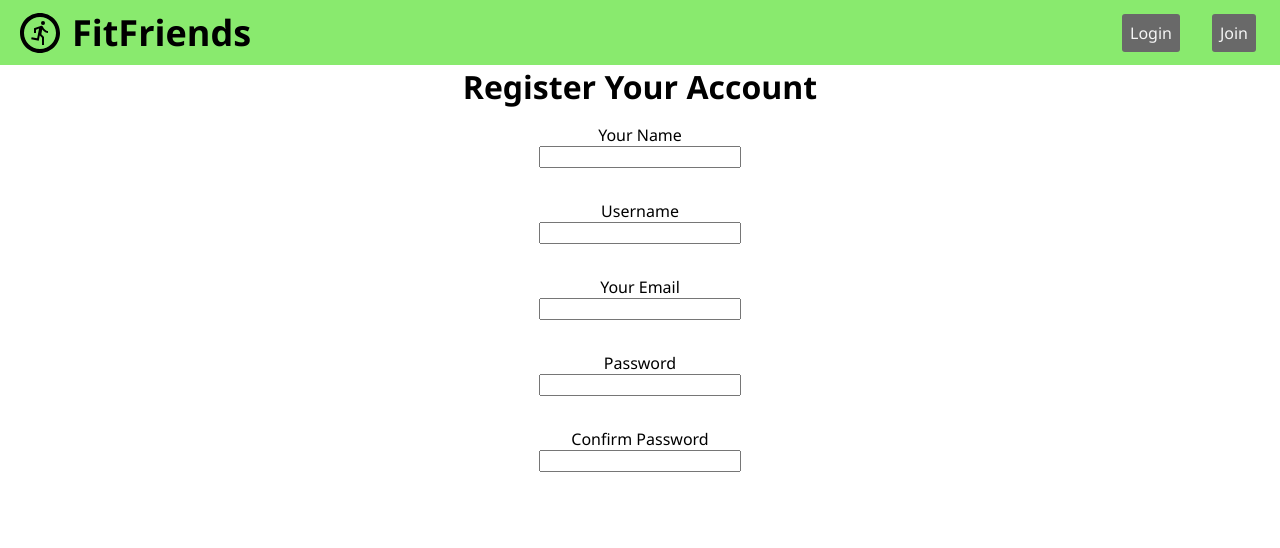
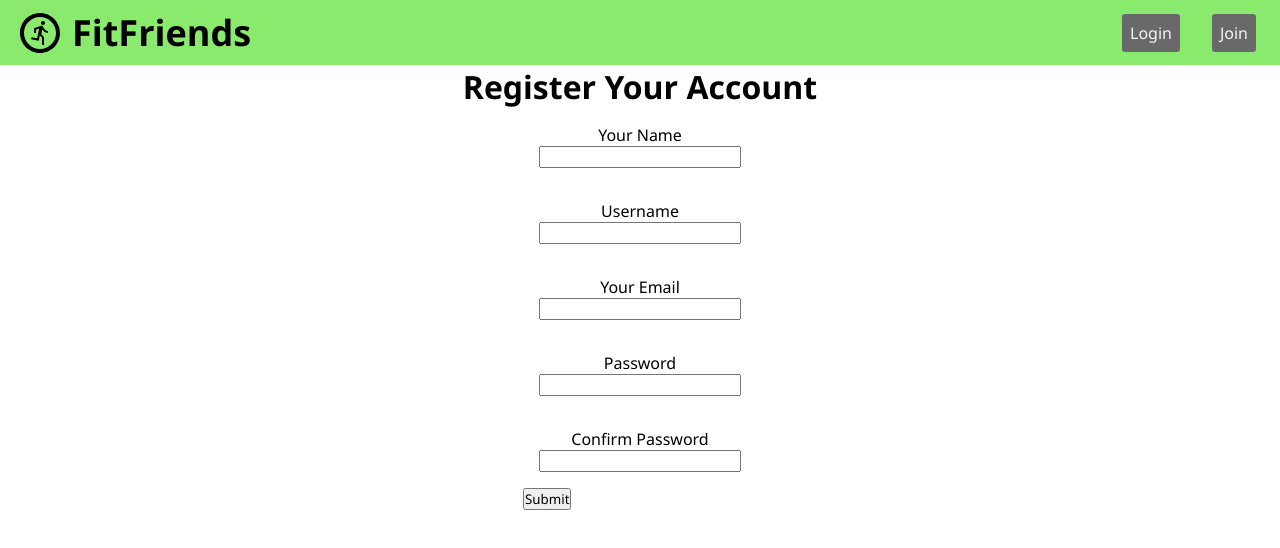
Before and after one commit to tchestnut85/fit-friends, a React (Create React App) app in the folder client/: page /register in a window 1280 px wide. Shown: the top 548 px of the page. Built offline with nearby package versions, Linux system fonts and the light colour scheme; the HTML template or start-up script is replaced by a standard one.

Commit message:
Updated signup page to send a request to the server and create a user in the database when submitting the signup form.

```diff
--- a/client/package.json
+++ b/client/package.json
@@ -2,6 +2,7 @@
     "name": "client",
     "version": "0.1.0",
     "private": true,
+    "proxy": "http://localhost:3001",
     "dependencies": {
         "@testing-library/jest-dom": "^5.12.0",
         "@testing-library/react": "^11.2.7",
--- a/client/src/index.css
+++ b/client/src/index.css
@@ -228,6 +228,12 @@ li {
     text-align: center;
 }
 
+.error {
+    margin: 1.5rem;
+    font-size: 1.2rem;
+    color: red;
+}
+
 /* Forms End ------------------------ */
 
 /* Component Styling END */
--- a/client/src/pages/Signup.js
+++ b/client/src/pages/Signup.js
@@ -1,4 +1,7 @@
 import React, { useState } from 'react';
+
+import Auth from '../utils/auth';
+import { createUser } from '../utils/API';
 
 const Signup = () => {
     const [user, setUser] = useState({
@@ -10,15 +13,54 @@ const Signup = () => {
     });
     const { name, username, email, password, password2 } = user;
 
+    const [errorMessage, setErrorMessage] = useState(null);
+
+    const errorDisplay = (message) => {
+        setErrorMessage(message);
+        setTimeout(() => setErrorMessage(null), 5000);
+    };
+
     const handleChange = (e) => {
         const { name, value } = e.target;
         setUser({ ...user, [name]: value });
     };
 
+    const handleSubmit = async (e) => {
+        e.preventDefault();
+
+        try {
+            if (password !== password2) {
+                errorDisplay('Password confirmation does not match.');
+                return;
+            }
+
+            const response = await createUser({
+                name,
+                email,
+                username,
+                password,
+            });
+
+            if (!response.ok) {
+                throw new Error('There was an error when trying to sign up.');
+            }
+
+            const { token } = await response.json();
+            Auth.login(token);
+        } catch (err) {
+            console.error(err);
+            errorDisplay(err.message);
+        }
+    };
+
     return (
         <main className='col-centered'>
             <h2>Register Your Account</h2>
-            <form className='col-centered form-container'>
+
+            <form
+                className='col-centered form-container'
+                onSubmit={handleSubmit}
+            >
                 <div className='form-item mx-2 my-2'>
                     <label htmlFor='name'>Your Name</label>
                     <input
@@ -60,16 +102,21 @@ const Signup = () => {
                     />
                 </div>
                 <div className='form-item mx-2 my-2'>
-                    <label htmlFor='password'>Confirm Password</label>
+                    <label htmlFor='password2'>Confirm Password</label>
                     <input
                         type='password'
-                        name='password'
-                        value={password}
+                        name='password2'
+                        value={password2}
                         required
                         onChange={handleChange}
                     />
                 </div>
+
+                <button type='submit'>Submit</button>
             </form>
+            {errorMessage && (
+                <p className='error'>There was an error: {errorMessage}</p>
+            )}
         </main>
     );
 };
--- /dev/null
+++ b/client/src/utils/API.js
@@ -0,0 +1,10 @@
+// Post request to create a user
+export const createUser = (userData) => {
+    return fetch('/api/users', {
+        method: 'POST',
+        headers: {
+            'Content-Type': 'application/json',
+        },
+        body: JSON.stringify(userData),
+    });
+};
```
Also changed, not shown: 1 other file (tests, documents, lock files or other folders). Lines whose indentation alone changed are shown as unchanged.
